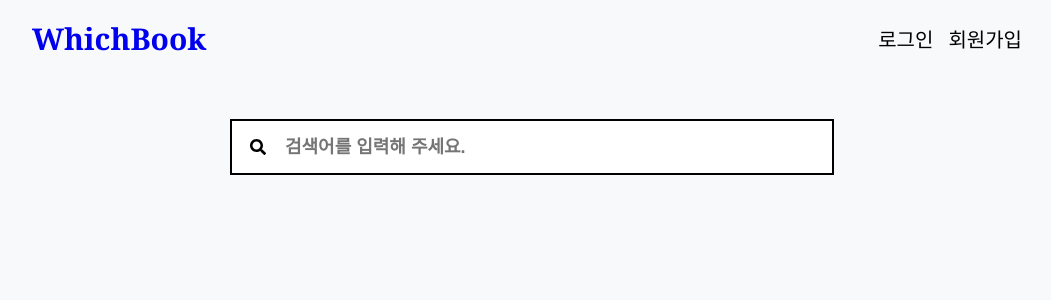
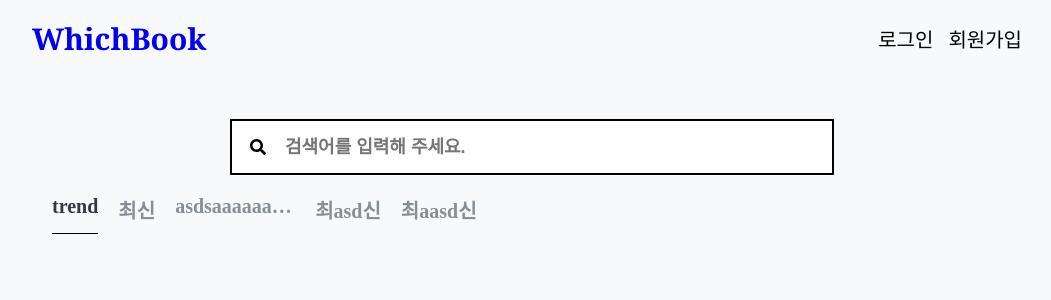
Before and after one commit to UpperLeaf/WhichBook-Frontend, a React (Create React App) app: page / in a window 1280 px wide. Shown: the top 300 px of the page, without its empty margins (108-1159 px from the left). Built offline with nearby package versions, Linux system fonts and the light colour scheme.

Commit message:
previewOption추가

```diff
--- /dev/null
+++ b/src/component/Home/PreviewOption.css
@@ -0,0 +1,19 @@
+.preview_option{
+    max-width:6em;
+    border-bottom: 0px;
+    padding:0px;
+    margin:10px;
+    padding-bottom:10px;
+    color:rgb(134,142,150);
+    align-items: center;
+    font-weight: bold;
+    text-decoration: none;
+    overflow: hidden;
+    text-overflow: ellipsis;
+    white-space: nowrap;
+}
+
+.preview_option.active{
+    color:rgb(52,58,64);
+    border-bottom:1px solid black;
+}
--- /dev/null
+++ b/src/component/Home/PreviewOption.js
@@ -0,0 +1,20 @@
+import React from 'react';
+import './PreviewOption.css';
+
+class PreviewOption extends React.Component{
+
+    shouldComponentUpdate(nextProps, nextState){
+        return this.props.checked !== nextProps.checked;
+    }
+
+    render(){
+        const {optionTitle, checked, onClick} = this.props;
+        return (
+            <li className={`preview_option ${checked && 'active'}`} onClick={() => onClick(optionTitle)}>
+                {optionTitle}
+            </li>
+        );
+    }
+};
+
+export default PreviewOption;
--- /dev/null
+++ b/src/component/Home/PreviewOptionContainer.css
@@ -0,0 +1,6 @@
+.preview_option_container{
+    width:100%;
+    display:flex;
+    padding:0px;
+    margin:10px;
+}
--- /dev/null
+++ b/src/component/Home/PreviewOptionContainer.js
@@ -0,0 +1,33 @@
+import React from 'react'
+import './PreviewOptionContainer.css'
+import PreviewOption from './PreviewOption'
+class PreviewOptionContainer extends React.Component {
+
+    shouldComponentUpdate(nextProps, nextState) {
+
+        return this.props.options !== nextProps.options;
+    }
+
+    render() {
+
+        const { options, onClick } = this.props;
+        const optionList = options.map(
+            ({ optionTitle, checked}) => (
+                <PreviewOption key={optionTitle}
+                    optionTitle={optionTitle}
+                    checked={checked}
+                    onClick={onClick}
+                />
+        )
+        )
+
+        return (
+            <ul className="preview_option_container">
+                {optionList}
+            </ul>
+        );
+    }
+}
+
+
+export default PreviewOptionContainer;
--- a/src/pages/Home.js
+++ b/src/pages/Home.js
@@ -1,14 +1,65 @@
+import React from 'react'
 import Navigation from '../component/navigation/Navigation';
 import Main from '../component/Main'
 import Search from '../component/Home/Search'
+import PreviewOptionContainer from '../component/Home/PreviewOptionContainer';
 
-const Home = () => {
-    return (
-        <Main>
-            <Navigation />
-            <Search/>
-        </Main>
-    )
+class Home extends React.Component {
+
+    state = {
+        options: [
+            { optionTitle: "trend", checked: true },
+            { optionTitle: "최신", checked: false },
+            { optionTitle: "asdsaaaaaadasdas", checked: false },
+            { optionTitle: "최asd신", checked: false },
+            { optionTitle: "최aasd신", checked: false },
+        ]
+    }
+
+    handleOptionClicked = (optionTitle) => {
+        const {options} = this.state;
+        const ClickedOptionIndex = options.findIndex(option => option.optionTitle === optionTitle);
+        const CurrentOptionIndex = options.findIndex(option => option.checked);
+
+        if(ClickedOptionIndex === CurrentOptionIndex)return;
+
+        const ClickedOption = options[ClickedOptionIndex];
+        const CurrentOption = options[CurrentOptionIndex];
+
+        const nextOptions = [...options];
+
+        nextOptions[ClickedOptionIndex] = {
+            ...ClickedOption,
+            checked: !ClickedOption.checked
+        }
+
+        nextOptions[CurrentOptionIndex] = {
+            ...CurrentOption,
+            checked: !CurrentOption.checked
+        }
+
+        this.setState({
+            options:nextOptions
+        });
+    }
+
+    render() {
+        const {options} = this.state;
+        const {
+            handleOptionClicked
+        } = this;
+        return (
+            <Main>
+                <Navigation />
+                <Search />
+                <PreviewOptionContainer
+                    options = {options}
+                    onClick = {handleOptionClicked}
+                 />
+            </Main>
+        )
+
+    }
 }
 
 export default Home;
```
